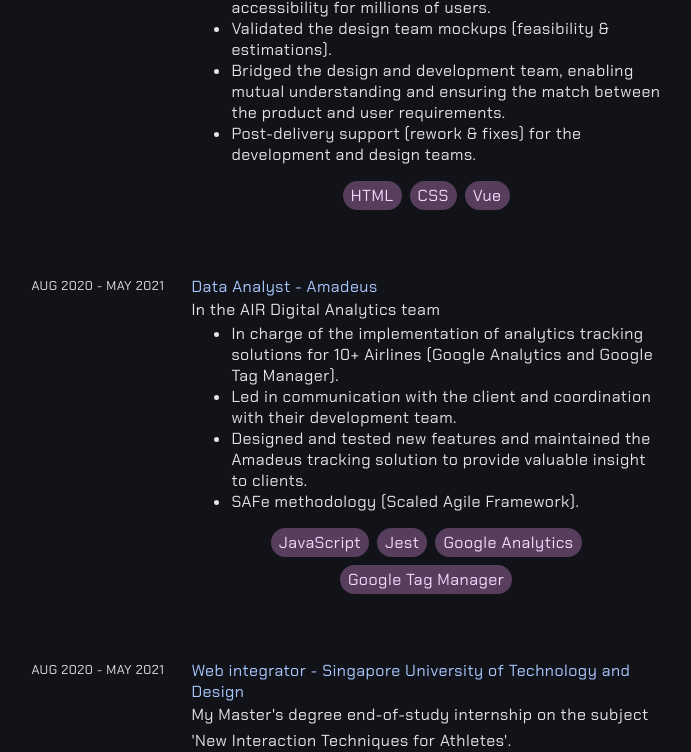
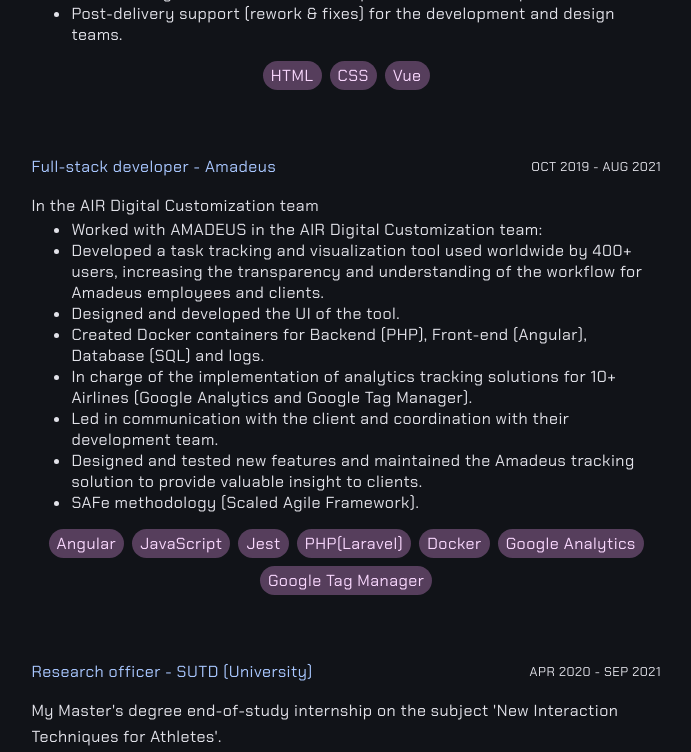
Before and after one commit to AlexGreau/Portfolio, a Vue app: page / in a window 1280 px wide. Shown: the part 1120-1872 px from the top of the page, without its empty margins (579-1270 px from the left). Built offline with nearby package versions, Linux system fonts and the light colour scheme.

Commit message:
style: date location

```diff
--- a/src/assets/components/card.scss
+++ b/src/assets/components/card.scss
@@ -42,20 +42,20 @@
 }
 
 .work-card {
-  display: flex;
-  flex-wrap: wrap;
-  gap: 1rem;
+  display: block;
   padding: 1.33rem 1rem;
   transition: all 0.3s ease;
-  & > p {
-    flex: 0 0 9rem;
+  & > div {
+    display: flex;
+    justify-content: space-between;
+    align-items: center;
+    margin-bottom: 1rem;
+    & > span {
       font-size: 0.8em;
       text-transform: uppercase;
     }
-  & > div {
-    flex: 1 1 calc(90% - 10rem);
-    display: block;
-    min-width: 348px;
+  }
+
   ul.tech-stack {
     margin-top: 1rem;
     list-style: none;
@@ -66,7 +66,6 @@
     align-items: center;
     justify-content: center;
   }
-  }
 
   &:hover {
     background-color: var(--color-surface-container);
--- a/src/components/cards/WorkCard.vue
+++ b/src/components/cards/WorkCard.vue
@@ -1,8 +1,9 @@
 <template>
   <article class="work-card">
-    <p class="date">{{ formatDoubleDates(work.startDate, work.endDate) }}</p>
     <div>
       <a :href="work.link" target="_blank">{{ `${work.position} - ${work.company}` }}</a>
+      <span class="date">{{ formatDoubleDates(work.startDate, work.endDate) }}</span>
+    </div>
       <p>{{ work.description }}</p>
       <ul>
         <li v-for="(item, index) in work.tasks" :key="index">{{ item }}</li>
@@ -10,7 +11,7 @@
       <ul class="tech-stack">
         <li v-for="(tech, index) in work.techs" :key="index" class="pill">{{ tech }}</li>
       </ul>
-    </div>
+
   </article>
 </template>
 <script lang="ts">
--- a/src/model/Tech.ts
+++ b/src/model/Tech.ts
@@ -15,6 +15,8 @@ export enum TechName {
     TS = "TypeScript",
     REACT = "React",
     VUE = "Vue",
+    ANGULAR = "Angular",
+    LARAVEL = "PHP(Laravel)",
     SVELTE = "Svelte",
     NODE = "Node.js",
     EXPRESS = "Express.js",
@@ -27,4 +29,5 @@ export enum TechName {
     GTM = "Google Tag Manager",
     ADOBE = "Adobe Analytics",
     CLARITY = "Clarity",
+    DOCKER = "Docker",
 }
--- a/src/views/HomeView.vue
+++ b/src/views/HomeView.vue
@@ -177,7 +177,15 @@ const WorkExperiences = ref<Array<WorkExp>>([
       "Contributed to the development of Amadeus' Analytics tracking solution (new features + maintenance).",
       'SAFe methodology (Scaled Agile Framework).',
     ],
-    techs: [TechName.JS, TechName.TS, TechName.JEST, TechName.GA, TechName.GTM, TechName.ADOBE, TechName.CLARITY],
+    techs: [
+      TechName.JS,
+      TechName.TS,
+      TechName.JEST,
+      TechName.GA,
+      TechName.GTM,
+      TechName.ADOBE,
+      TechName.CLARITY,
+    ],
     id: 2,
   },
   {
@@ -198,26 +206,30 @@ const WorkExperiences = ref<Array<WorkExp>>([
   },
   {
     company: 'Amadeus',
-    position: 'Data Analyst',
+    position: 'Full-stack developer',
     link: 'https://www.amadeus.com/',
-    startDate: new Date('2020-08'),
-    endDate: new Date('2021-05'),
-    description: 'In the AIR Digital Analytics team',
+    startDate: new Date('2019-10'),
+    endDate: new Date('2021-08'),
+    description: 'In the AIR Digital Customization team',
     tasks: [
+      'Worked with AMADEUS in the AIR Digital Customization team:',
+      'Developed a task tracking and visualization tool used worldwide by 400+ users, increasing the transparency and understanding of the workflow for Amadeus employees and clients.',
+      'Designed and developed the UI of the tool.',
+      'Created Docker containers for Backend (PHP), Front-end (Angular), Database (SQL) and logs.',
       'In charge of the implementation of analytics tracking solutions for 10+ Airlines (Google Analytics and Google Tag Manager).',
       'Led in communication with the client and coordination with their development team.',
       'Designed and tested new features and maintained the Amadeus tracking solution to provide valuable insight to clients.',
       'SAFe methodology (Scaled Agile Framework).',
     ],
-    techs: [TechName.JS, TechName.JEST, TechName.GA, TechName.GTM],
+    techs: [TechName.ANGULAR, TechName.JS, TechName.JEST, TechName.LARAVEL, TechName.DOCKER, TechName.GA, TechName.GTM],
     id: 4,
   },
   {
-    company: 'Singapore University of Technology and Design',
-    position: 'Web integrator',
+    company: 'SUTD (University)',
+    position: 'Research officer',
     link: 'https://www.sutd.edu.sg/',
-    startDate: new Date('2020-08'),
-    endDate: new Date('2021-05'),
+    startDate: new Date('2020-04'),
+    endDate: new Date('2021-09'),
     description:
       "My Master's degree end-of-study internship on the subject 'New Interaction Techniques for Athletes'.",
     tasks: [
```
Lines whose indentation alone changed are shown as unchanged.
